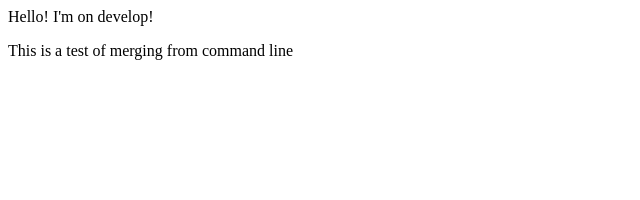
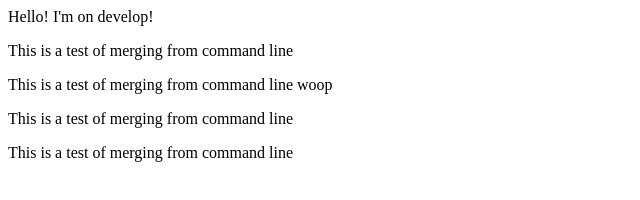
Before and after one commit to s3ankeeley/test-repo, a plain HTML site: page index.html in a window 1280 px wide. Shown: the whole page, without its empty margins (0-640 px from the left). Drawn offline with Linux system fonts and the light colour scheme.

Commit message:
Adding some extra divs

```diff
--- a/index.html
+++ b/index.html
@@ -14,6 +14,15 @@
 		<div class="extra">
 			<p>This is a test of merging from command line</p>
 		</div>
+		<div class="extra-2">
+			<p>This is a test of merging from command line woop</p>
+		</div>
+		<div class="extra-3">
+			<p>This is a test of merging from command line</p>
+		</div>
+		<div class="extra-4">
+			<p>This is a test of merging from command line</p>
+		</div>
 	</div>
 </body>
 </html>
```
